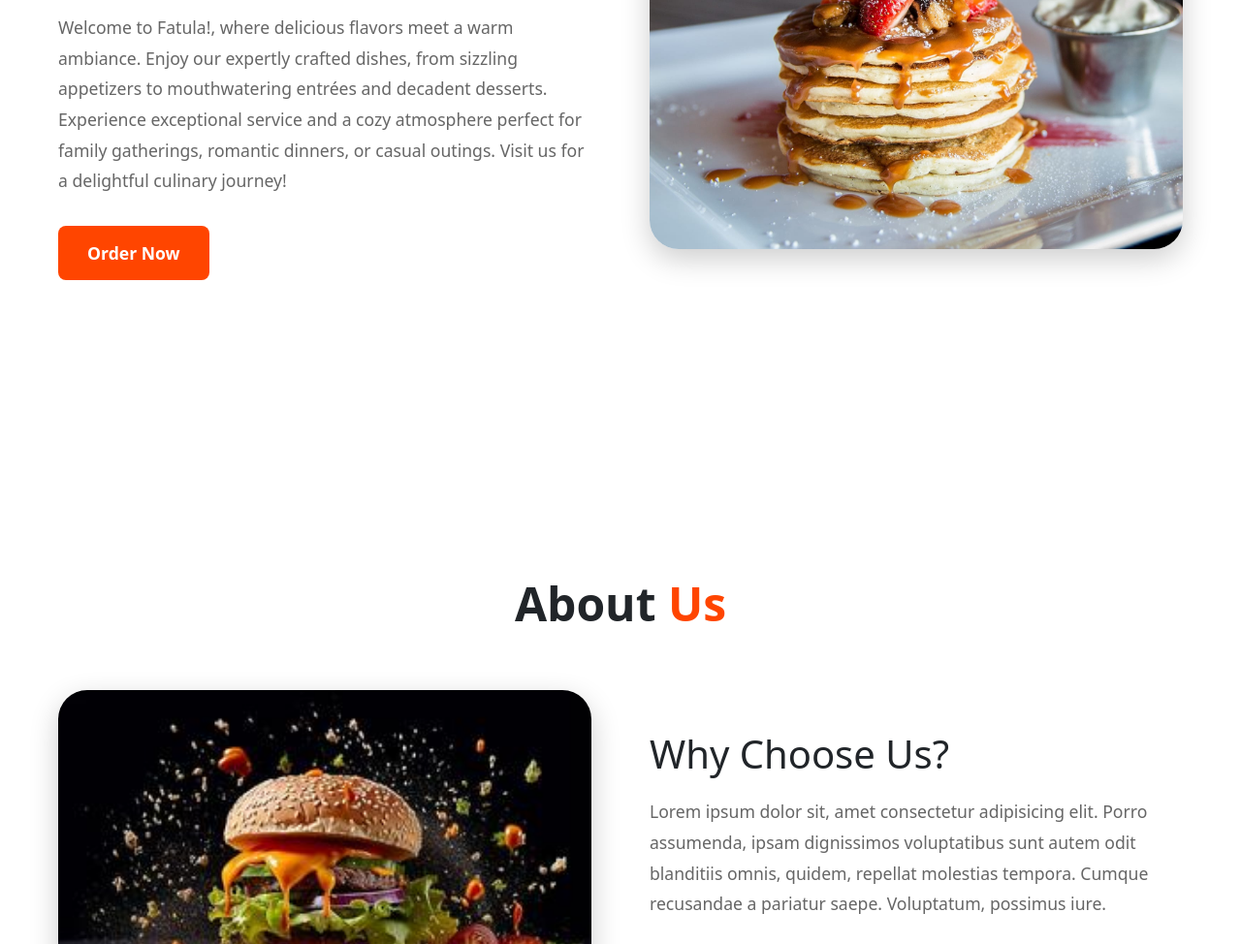
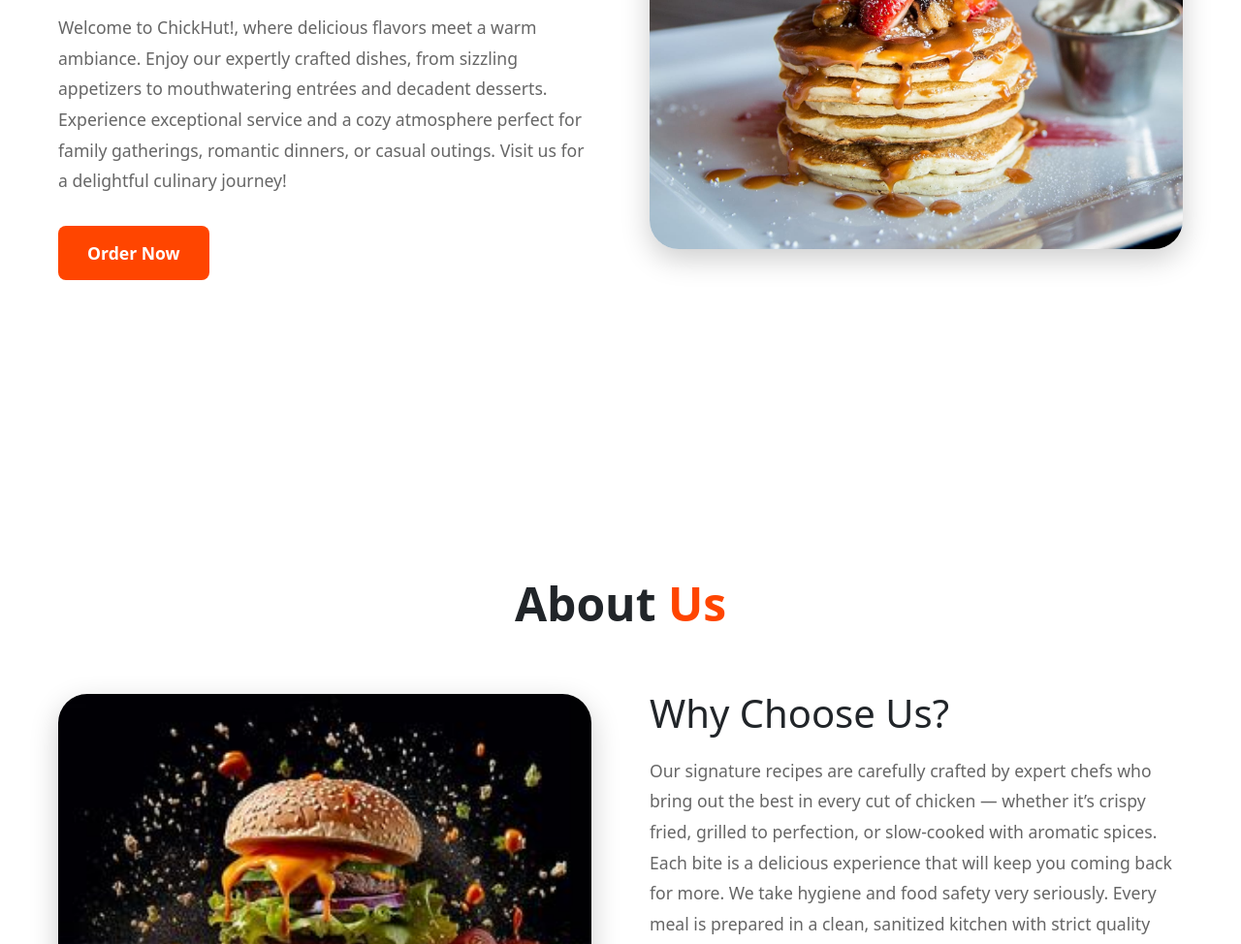
Before and after one commit to AntonyVijay1005/restaurant, a plain HTML site: page restaurant-frontend/index (3).html in a window 1280 px wide. Shown: the part 326-1300 px from the top of the page at 97% size. Drawn offline with nearby package versions, Linux system fonts and the light colour scheme.

Commit message:
Update index (3).html

```diff
--- a/restaurant-frontend/index (3).html
+++ b/restaurant-frontend/index (3).html
@@ -44,7 +44,7 @@
         <div class="home">
             <div class="home-content">
                 <h1>An Heaven space for <span>FoodLovers!</span></h1>
-                <p>Welcome to Fatula!, where delicious flavors meet a warm ambiance.
+                <p>Welcome to ChickHut!, where delicious flavors meet a warm ambiance.
                     Enjoy our expertly crafted dishes, from sizzling appetizers to mouthwatering
                     entrées and decadent desserts. Experience exceptional service and a cozy atmosphere
                     perfect for family gatherings, romantic dinners, or casual outings. Visit us for a delightful culinary journey!</p>
@@ -67,7 +67,9 @@
            </div>
            <div class="about-content">
                 <h3>Why Choose Us?</h3>
-                <p>Lorem ipsum dolor sit, amet consectetur adipisicing elit. Porro assumenda, ipsam dignissimos voluptatibus sunt autem odit blanditiis omnis, quidem, repellat molestias tempora. Cumque recusandae a pariatur saepe. Voluptatum, possimus iure.</p>
+                <p>Our signature recipes are carefully crafted by expert chefs who bring out the best in every cut of chicken — whether it’s crispy fried, grilled to perfection, or slow-cooked with aromatic spices. Each bite is a delicious experience that will keep you coming back for more.
+
+We take hygiene and food safety very seriously. Every meal is prepared in a clean, sanitized kitchen with strict quality control, so you can enjoy your food with complete peace of mind.</p>
                 <!-- <button class="order-button">Order Now</button>    -->
                   <a href="#orders"><button class="order-button">Order Now</button></a>
             </div>
```
